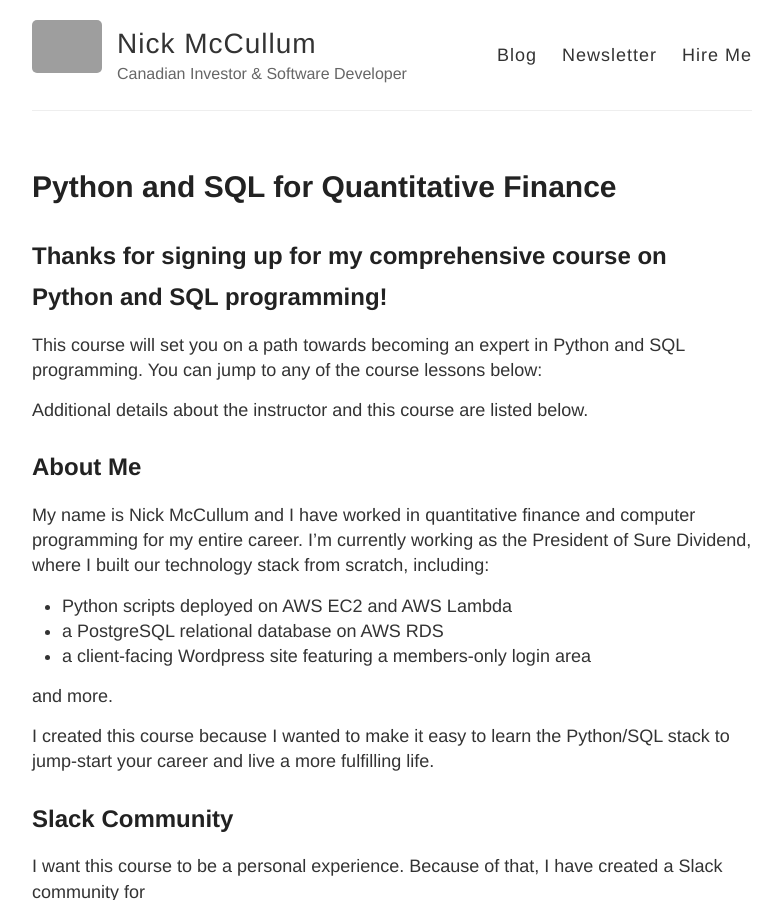
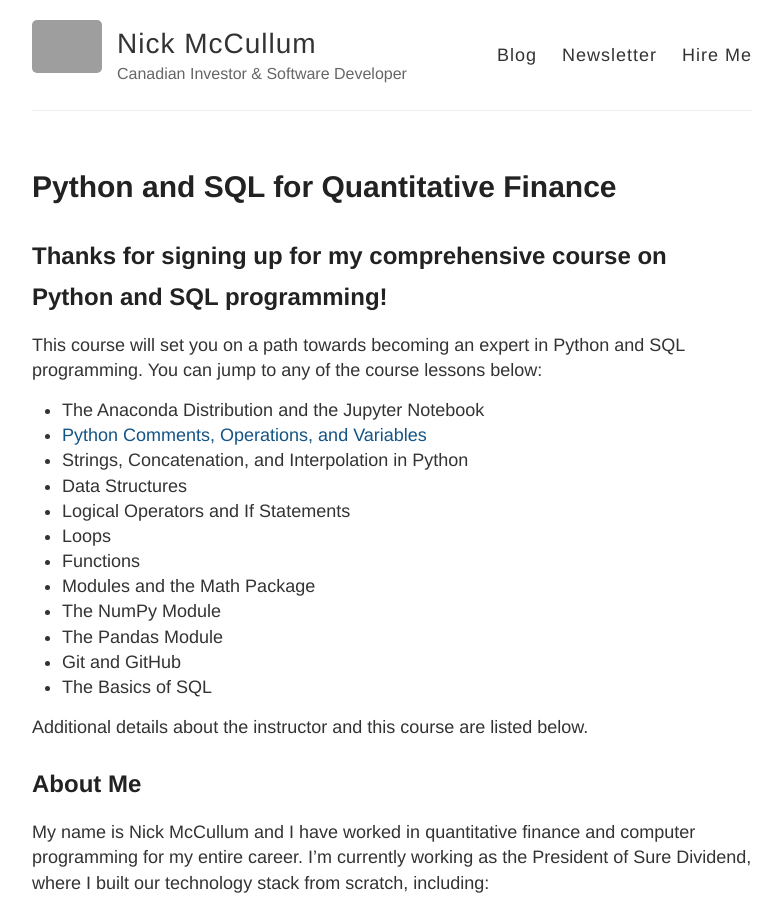
Before and after one commit to rosyberti/website, a Jekyll site: the page built from python-course/index.md, in a window 1280 px wide and 900 px high. Shown: the whole window, without its empty margins (248-1029 px from the left). Built offline with Jekyll 4.4.1, drawn with Linux system fonts in a browser that asks for light colours; grey boxes are pictures that could not be loaded.

Commit message:
added curriculum

```diff
--- a/python-course/index.md
+++ b/python-course/index.md
@@ -7,6 +7,19 @@ permalink: /python-course/
 ## Thanks for signing up for my comprehensive course on Python and SQL programming!
 
 This course will set you on a path towards becoming an expert in Python and SQL programming. You can jump to any of the course lessons below:
+
+* The Anaconda Distribution and the Jupyter Notebook
+* [Python Comments, Operations, and Variables](https://nickmccullum.com/python-course/python-comments-operations-variables/)
+* Strings, Concatenation, and Interpolation in Python
+* Data Structures
+* Logical Operators and If Statements
+* Loops
+* Functions
+* Modules and the Math Package
+* The NumPy Module
+* The Pandas Module
+* Git and GitHub
+* The Basics of SQL
 
 Additional details about the instructor and this course are listed below.
 
```
